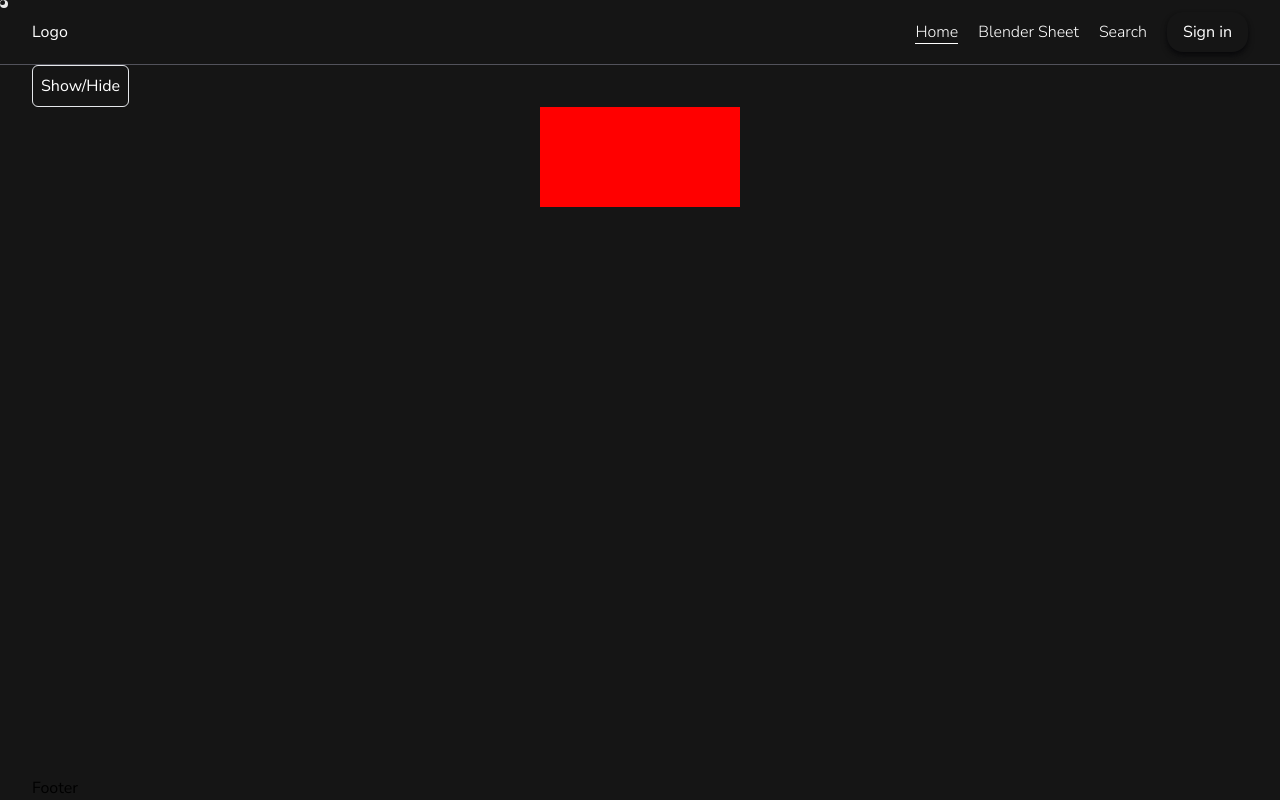
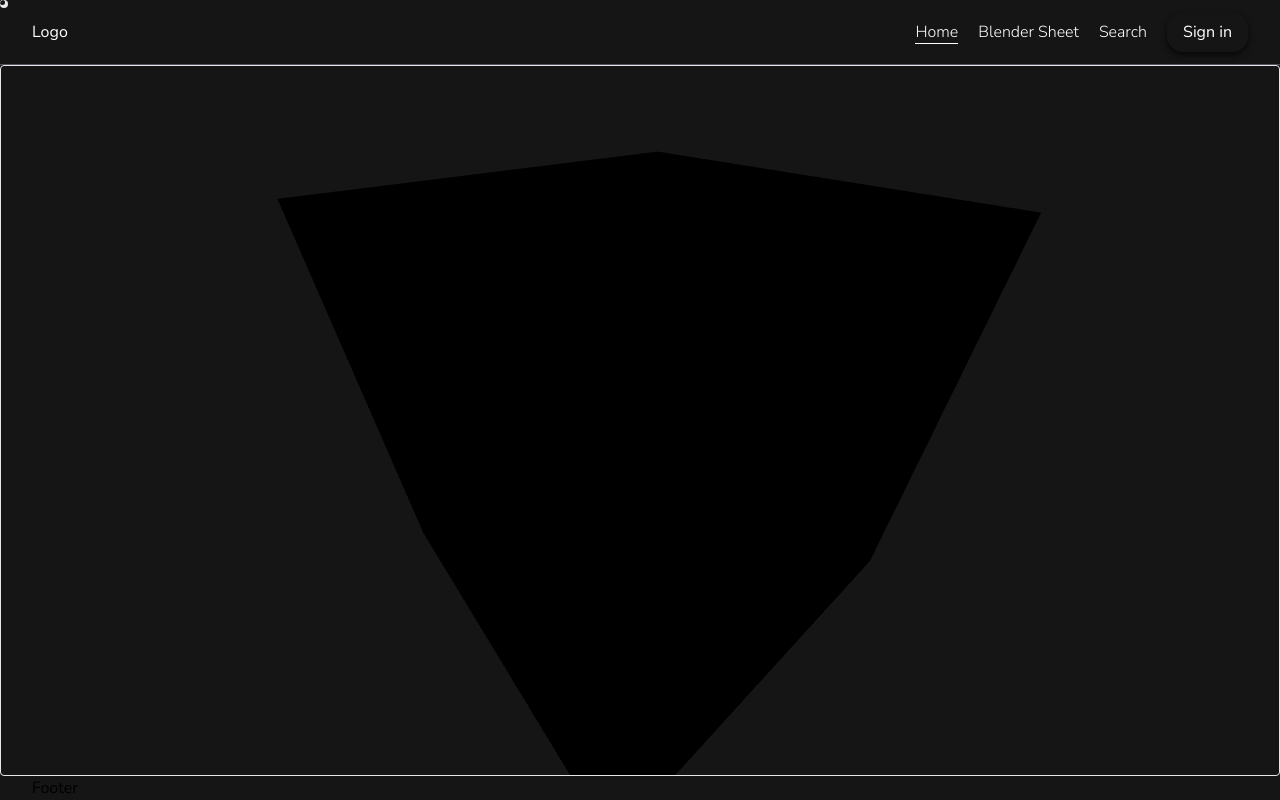
Before and after one commit to konstantine811/next-it-brama, a Next.js app: page / in a window 1280 px wide. Built offline with nearby package versions, Linux system fonts and the light colour scheme; no server answers.

Commit message:
add three js cube

```diff
--- a/components/Layout.tsx
+++ b/components/Layout.tsx
@@ -1,7 +1,7 @@
 import { FC, ReactNode } from "react";
 // components
-import Footer from "./Footer";
-import Header from "./Header";
+import Footer from "./common-partials/Footer";
+import Header from "./common-partials/Header";
 
 interface ILayoutProps {
   children: ReactNode;
--- a/components/Navbar.tsx
+++ b/components/Navbar.tsx
@@ -36,7 +36,6 @@ export default function Navbar() {
     () => navigation.map(() => createRef<HTMLAnchorElement>()),
     []
   );
-  console.log(sessionData, status);
   const signInBtnRef = useRef<HTMLAnchorElement>(null);
   const signOutBtnRef = useRef<HTMLButtonElement>(null);
   const linkClassNames =
--- a/components/TextAnimation.tsx
+++ b/components/TextAnimation.tsx
@@ -1,4 +1,4 @@
-import { FC, useEffect, useLayoutEffect, useRef } from "react";
+import { FC, useEffect } from "react";
 import gsap from "gsap";
 
 interface ITextSplitProps {
--- a/components/Footer.tsx
+++ b/components/common-partials/Footer.tsx
@@ -1,4 +1,4 @@
-import Heading from "./Heading";
+import Heading from "../Heading";
 
 export default function Footer() {
   return (
--- a/components/Header.tsx
+++ b/components/common-partials/Header.tsx
@@ -1,4 +1,4 @@
-import Navbar from "./Navbar";
+import Navbar from "../Navbar";
 
 export default function Header() {
   return (
--- /dev/null
+++ b/components/three-components/FirstThreeScene.tsx
@@ -0,0 +1,22 @@
+import { OrbitControls } from "@react-three/drei";
+import { Canvas } from "@react-three/fiber";
+import { Perf } from "r3f-perf";
+
+export default function FirstThreeScene() {
+  return (
+    <Canvas
+      className="border rounded"
+      shadows
+      camera={{
+        position: [-6, 7, 7],
+      }}
+    >
+      <ambientLight color="white" intensity={1} />
+      <OrbitControls />
+      <mesh recieveShadow>
+        <boxGeometry args={[10, 10, 10]}></boxGeometry>
+        <meshPhysicalMaterial color="#151515" />
+      </mesh>
+    </Canvas>
+  );
+}
--- a/package.json
+++ b/package.json
@@ -9,6 +9,8 @@
     "lint": "next lint"
   },
   "dependencies": {
+    "@react-three/drei": "9.77.6",
+    "@react-three/fiber": "^8.13.4",
     "@reduxjs/toolkit": "^1.9.5",
     "@types/node": "18.16.0",
     "@types/react": "18.2.0",
@@ -19,10 +21,12 @@
     "gsap": "^3.11.5",
     "next": "13.3.1",
     "next-auth": "^4.22.1",
+    "r3f-perf": "^7.1.2",
     "react": "18.2.0",
     "react-dom": "18.2.0",
     "react-redux": "^8.0.7",
     "sass": "^1.62.1",
+    "three": "^0.154.0",
     "typescript": "5.0.4"
   },
   "devDependencies": {
--- a/pages/_app.tsx
+++ b/pages/_app.tsx
@@ -1,7 +1,7 @@
 import type { AppProps } from "next/app";
 import "../styles/global.scss";
 import Layout from "@/components/Layout";
-import Cursor from "../components/Cursor";
+import Cursor from "../components/common-partials/Cursor";
 // store
 import { store } from "@/app/store";
 import { Provider } from "react-redux";
@@ -21,7 +21,7 @@ export default function App({
         <Cursor />
         <div className="min-h-screen flex flex-col justify-between">
           <Layout>
-            <main className="flex-1">
+            <main className="flex-1 grid">
               <Component {...pageProps} />
             </main>
           </Layout>
--- a/pages/index.tsx
+++ b/pages/index.tsx
@@ -1,11 +1,7 @@
-import ConditionRenderAnimation from "@/components/ConditionRenderAnimatin";
+import FirstThreeScene from "@/components/three-components/FirstThreeScene";
 
 const Home = () => {
-  return (
-    <div className="container">
-      <ConditionRenderAnimation></ConditionRenderAnimation>
-    </div>
-  );
+  return <FirstThreeScene></FirstThreeScene>;
 };
 
 export default Home;
```
Also changed, not shown: components/common-partials/Cursor.tsx (renamed from components/Cursor.tsx), 1 other file (tests, documents, lock files or other folders).
